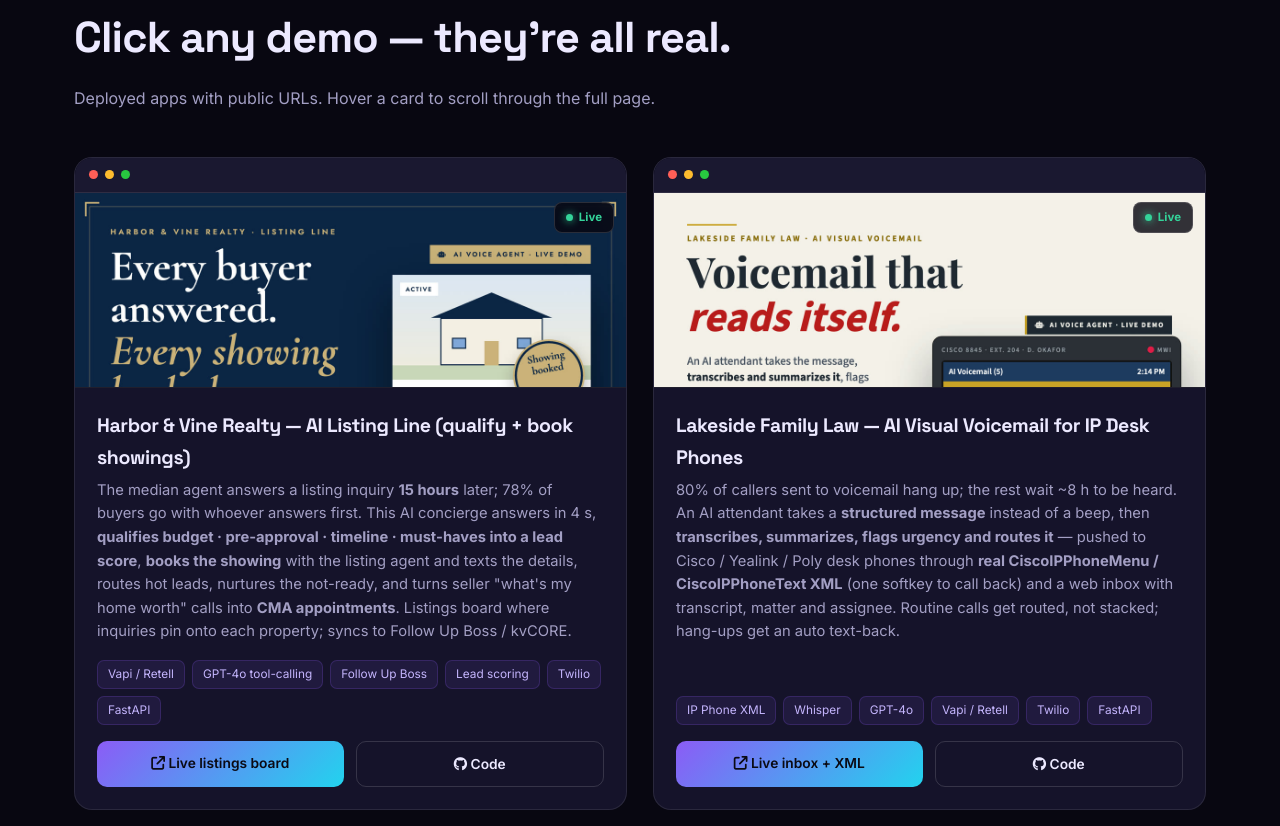
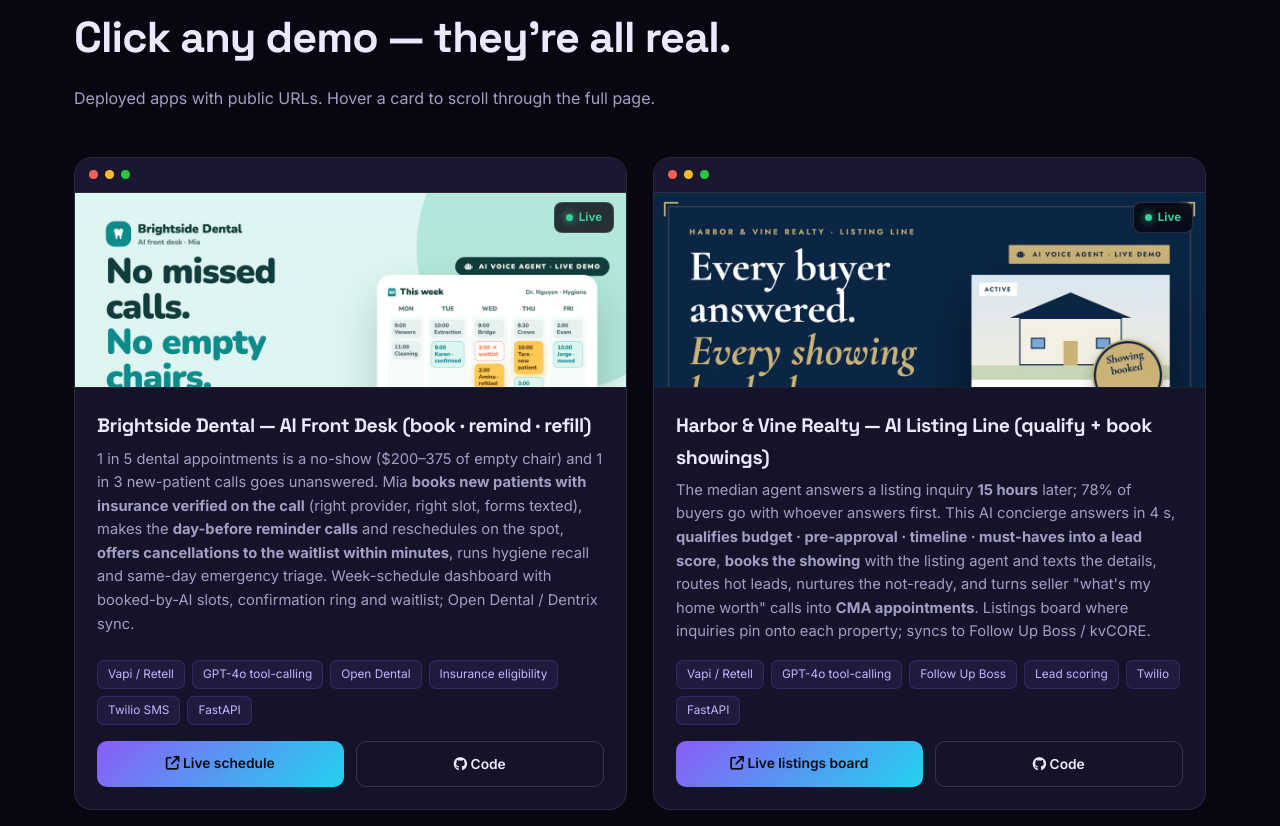
Before and after one commit to adelsherif8/portfolios, a plain HTML site: page ai-engineer/index.html in a window 1280 px wide. Shown: the part 2574-3400 px from the top of the page. Drawn offline with Linux system fonts and the light colour scheme.

Commit message:
Add Brightside Dental front-desk project

```diff
--- a/ai-engineer/index.html
+++ b/ai-engineer/index.html
@@ -320,6 +320,16 @@ footer{border-top:1px solid var(--line);padding:34px 0;text-align:center;color:v
   <section id="work">
     <div class="sec-head reveal"><div class="k">Live Projects</div><h2>Click any demo — they're all real.</h2><p>Deployed apps with public URLs. Hover a card to scroll through the full page.</p></div>
     <div class="proj-grid">
+
+      <article class="card reveal">
+        <div class="shot"><span class="badge live"><span class="dot"></span> Live</span><img src="assets/projects/brightside.jpg" alt="Brightside Dental — AI front desk"/></div>
+        <div class="card-body">
+          <h3>Brightside Dental — AI Front Desk (book · remind · refill)</h3>
+          <p class="desc">1 in 5 dental appointments is a no-show ($200–375 of empty chair) and 1 in 3 new-patient calls goes unanswered. Mia <strong>books new patients with insurance verified on the call</strong> (right provider, right slot, forms texted), makes the <strong>day-before reminder calls</strong> and reschedules on the spot, <strong>offers cancellations to the waitlist within minutes</strong>, runs hygiene recall and same-day emergency triage. Week-schedule dashboard with booked-by-AI slots, confirmation ring and waitlist; Open Dental / Dentrix sync.</p>
+          <div class="tech"><span>Vapi / Retell</span><span>GPT-4o tool-calling</span><span>Open Dental</span><span>Insurance eligibility</span><span>Twilio SMS</span><span>FastAPI</span></div>
+          <div class="links"><a class="live" href="https://voicedesk-h31g.onrender.com/agent/dental" target="_blank"><i class="fa-solid fa-arrow-up-right-from-square"></i> Live schedule</a><a class="code" href="https://github.com/adelsherif8/voicedesk" target="_blank"><i class="fa-brands fa-github"></i> Code</a></div>
+        </div>
+      </article>
 
       <article class="card reveal">
         <div class="shot"><span class="badge live"><span class="dot"></span> Live</span><img src="assets/projects/harbor.jpg" alt="Harbor &amp; Vine Realty — AI listing line"/></div>
```
Also changed, not shown: voice-agent-engineer/index.html (+10 -0 lines), ai-engineer/assets/projects/brightside.jpg (added), voice-agent-engineer/assets/projects/brightside.jpg (added).
